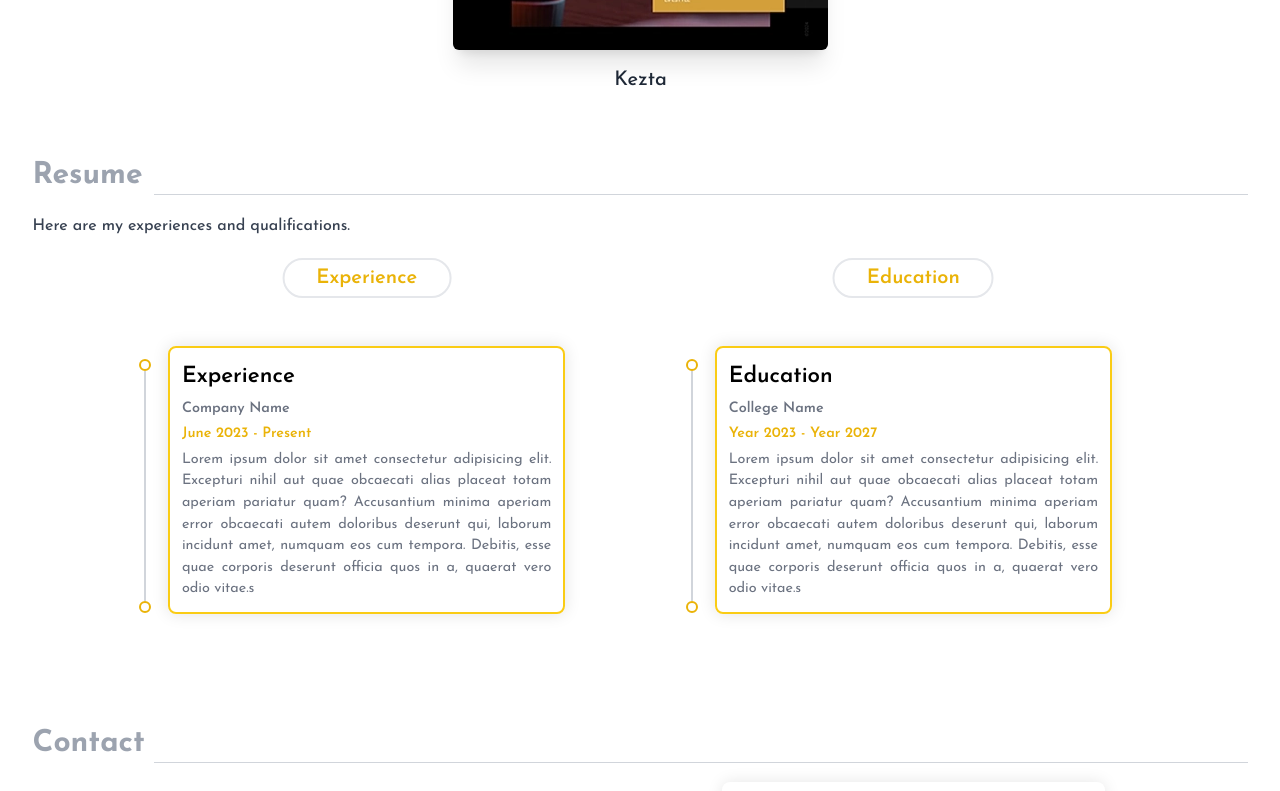
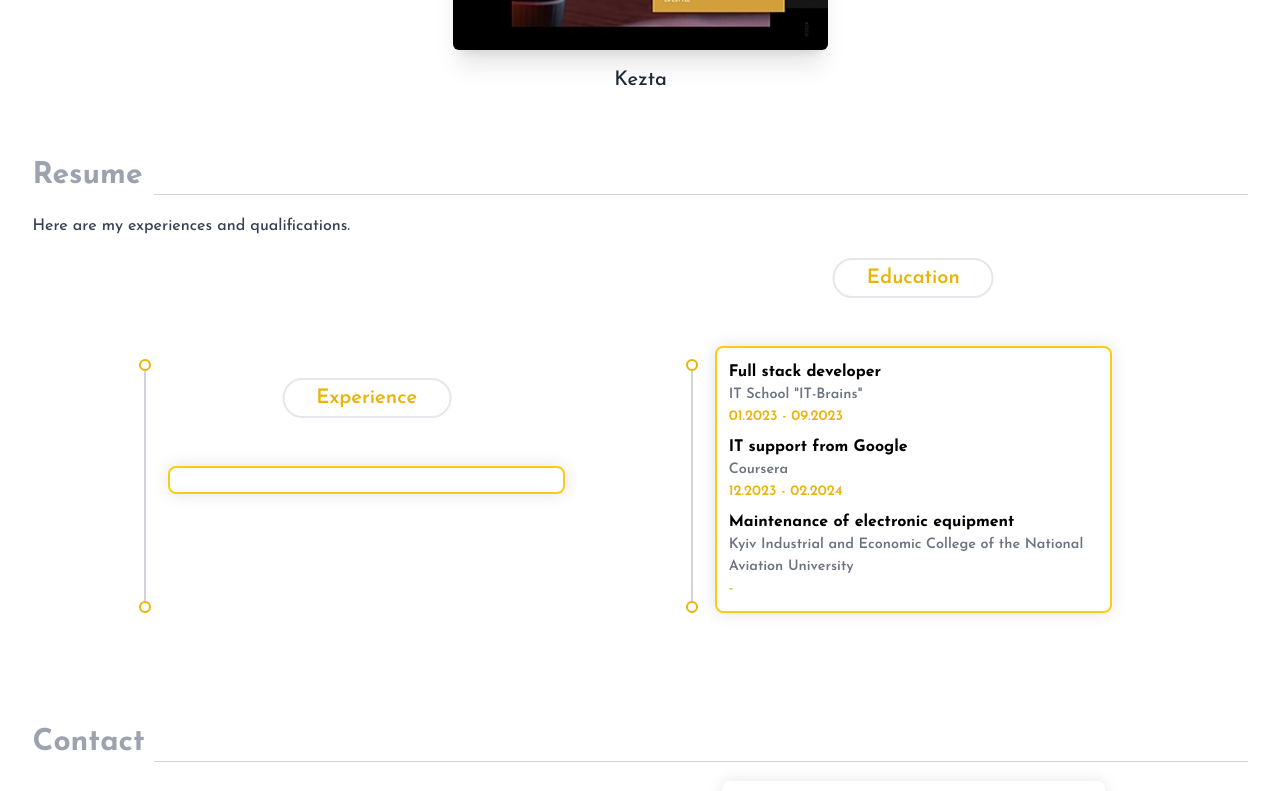
Before and after one commit to dsRepo-cmd/portfolio, a React (Vite) app: page / in a window 1280 px wide. Shown: the part 2172-2963 px from the top of the page. Built offline with nearby package versions, Linux system fonts and the light colour scheme; no server answers.

Commit message:
Upd / test

```diff
--- a/src/containers/resume/Resume.tsx
+++ b/src/containers/resume/Resume.tsx
@@ -32,18 +32,19 @@ const Resume = () => {
                 </div>
 
                 <div className=" flex flex-col gap-1 sm:gap-1 border-2 border-yellow-400 shadow-[0px_0px_16px_1px_rgba(0,0,0,0.1)] p-3 rounded-lg">
-                  <h2 className="text-[1.4rem] font-semibold sm:text-xl">
+                  {/* <h2 className="text-[1.4rem] font-semibold sm:text-xl">
                     {item.header}
-                  </h2>
-                  <span className=" text-[.9rem] font-semibold text-gray-500 sm:text-base">
+                  </h2> */}
+                  {/* <span className=" text-[.9rem] font-semibold text-gray-500 sm:text-base">
                     {item.subtitle}
-                  </span>
-                  <span className=" text-[.9rem] font-semibold text-yellow-500 sm:text-base">
+                  </span> */}
+                  {/* <span className=" text-[.9rem] font-semibold text-yellow-500 sm:text-base">
                     {item.date}
-                  </span>
-                  <p className=" text-[.9rem] text-justify break-words text-gray-500">
+                  </span> */}
+                  {item.content}
+                  {/* <p className=" text-[.9rem] text-justify break-words text-gray-500">
                     {item.text}
-                  </p>
+                  </p> */}
                 </div>
               </div>
             </fieldset>
--- a/src/data/resume.ts
+++ /dev/null
@@ -1,24 +0,0 @@
-export interface IResume {
-  header: string;
-  title: string;
-  subtitle: string;
-  date: string;
-  text: string;
-}
-
-export const resume: IResume[] = [
-  {
-    header: "Experience",
-    title: "Software Developer",
-    subtitle: " Company Name",
-    date: "June 2023 - Present",
-    text: "Lorem ipsum dolor sit amet consectetur adipisicing elit. Excepturi nihil aut quae obcaecati alias placeat totam aperiam pariatur quam? Accusantium minima aperiam error obcaecati autem doloribus deserunt qui, laborum incidunt amet, numquam eos cum tempora. Debitis, esse quae corporis deserunt officia quos in a, quaerat vero odio vitae.s",
-  },
-  {
-    header: "Education",
-    title: "B.Tech, Computer Science",
-    subtitle: "College Name",
-    date: "Year 2023 - Year 2027",
-    text: "Lorem ipsum dolor sit amet consectetur adipisicing elit. Excepturi nihil aut quae obcaecati alias placeat totam aperiam pariatur quam? Accusantium minima aperiam error obcaecati autem doloribus deserunt qui, laborum incidunt amet, numquam eos cum tempora. Debitis, esse quae corporis deserunt officia quos in a, quaerat vero odio vitae.s",
-  },
-];
--- /dev/null
+++ b/src/data/resume.tsx
@@ -0,0 +1,65 @@
+import React from "react";
+
+export interface IResume {
+  header: string;
+  title: string;
+  subtitle: string;
+  date: string;
+  text: string;
+  content?: React.ReactNode;
+}
+
+const education = {
+  title: "Education",
+  institutions: [
+    {
+      name: `IT School "IT-Brains"`,
+      degree: "Full stack developer",
+      issueDate: "01.2023",
+      expirationDate: "09.2023",
+    },
+    {
+      name: `Coursera`,
+      degree: "IT support from Google",
+      issueDate: "12.2023",
+      expirationDate: "02.2024",
+    },
+    {
+      name: "Kyiv Industrial and Economic College of the National Aviation University",
+      degree: "Maintenance of electronic equipment",
+    },
+  ],
+};
+
+export const resume: IResume[] = [
+  {
+    header: "Experience",
+    title: "Software Developer",
+    subtitle: " Company Name",
+    date: "June 2023 - Present",
+    text: "Lorem ipsum dolor sit amet consectetur adipisicing elit. Excepturi nihil aut quae obcaecati alias placeat totam aperiam pariatur quam? Accusantium minima aperiam error obcaecati autem doloribus deserunt qui, laborum incidunt amet, numquam eos cum tempora. Debitis, esse quae corporis deserunt officia quos in a, quaerat vero odio vitae.s",
+    content: <></>,
+  },
+  {
+    header: "Education",
+    title: "B.Tech, Computer Science",
+    subtitle: "College Name",
+    date: "Year 2023 - Year 2027",
+    text: "Lorem ipsum dolor sit amet consectetur adipisicing elit. Excepturi nihil aut quae obcaecati alias placeat totam aperiam pariatur quam? Accusantium minima aperiam error obcaecati autem doloribus deserunt qui, laborum incidunt amet, numquam eos cum tempora. Debitis, esse quae corporis deserunt officia quos in a, quaerat vero odio vitae.s",
+    content: (
+      <div className=" flex flex-col gap-2">
+        {education.institutions.map((institut, index) => (
+          <div key={index} className=" text-s ">
+            <h3 className=" font-bold">{institut.degree}</h3>
+            <p className=" text-[.9rem] font-semibold text-gray-500 sm:text-base">
+              {institut.name}
+            </p>
+            <p className=" text-[.9rem] font-semibold text-yellow-500 sm:text-base">
+              {institut.issueDate} - {institut.expirationDate}
+            </p>
+          </div>
+        ))}
+      </div>
+    ),
+  },
+];
```
